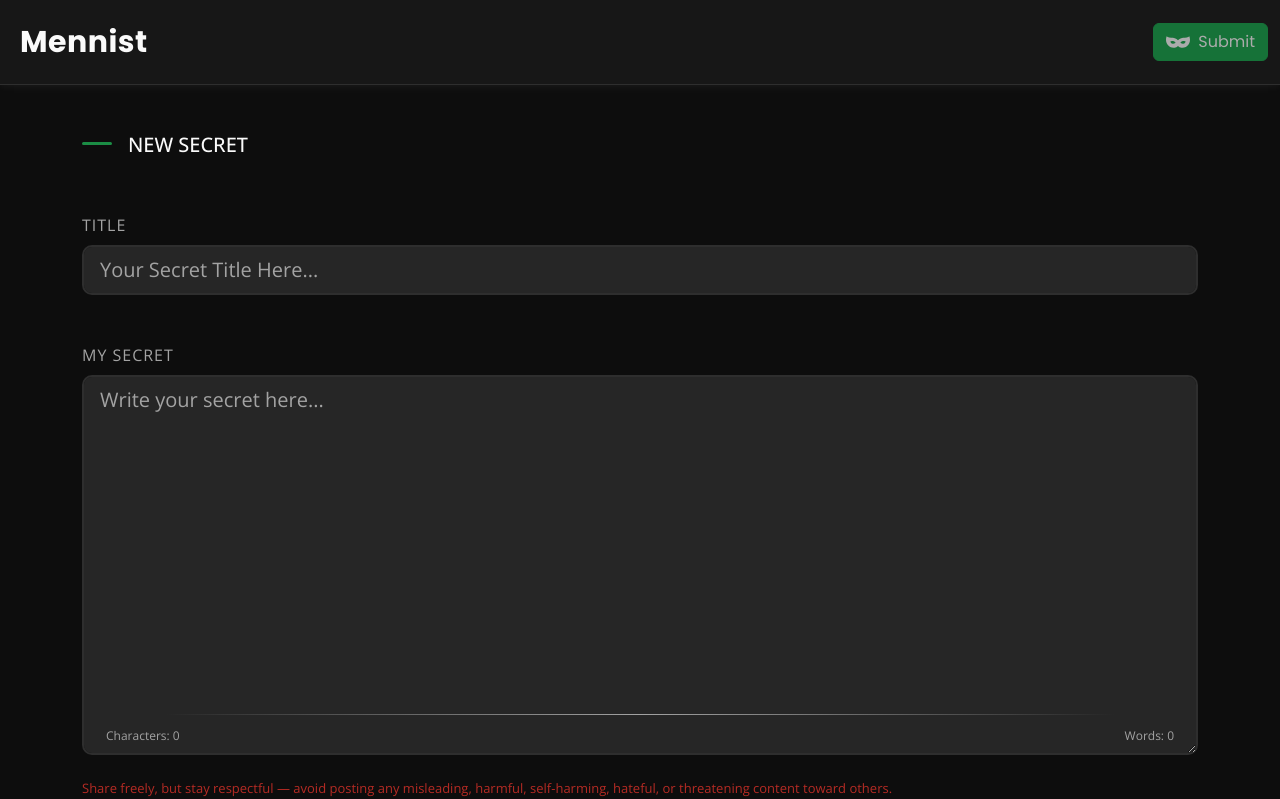
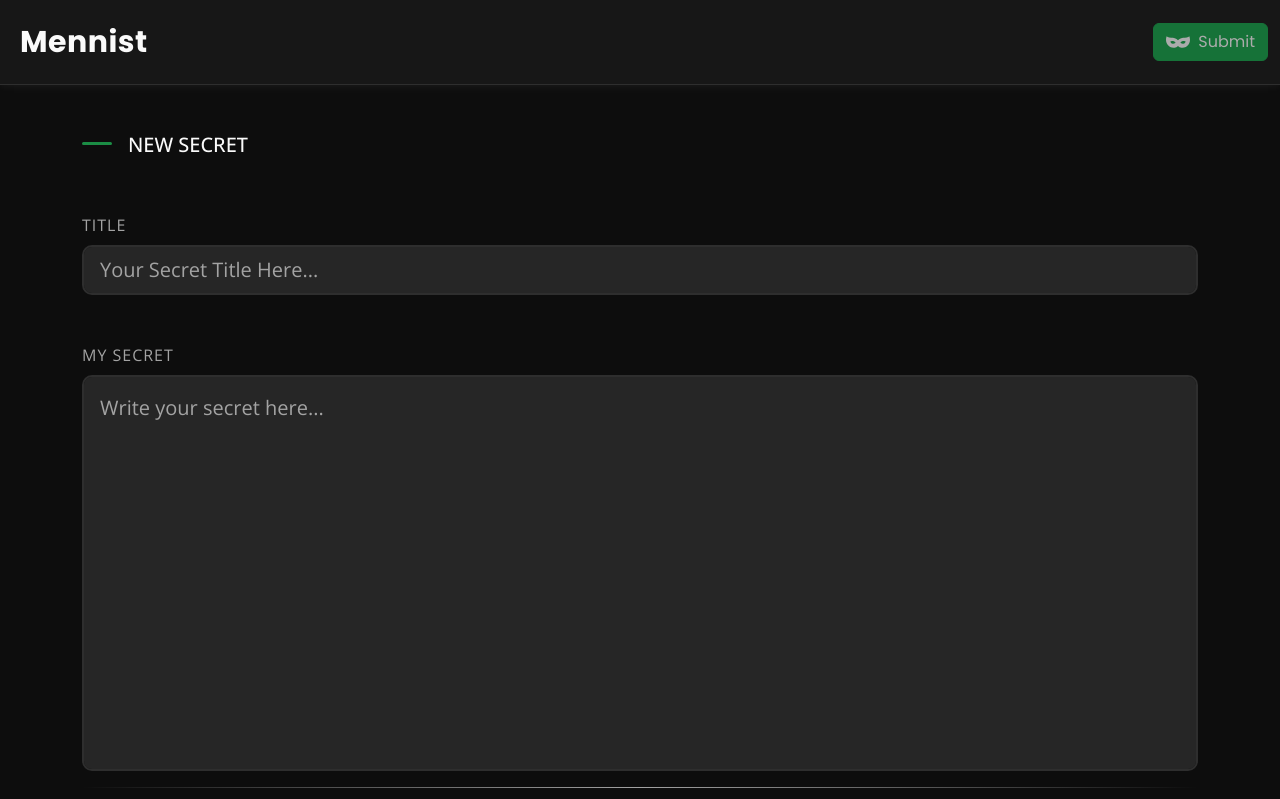
Before and after one commit to abhisheksable20/Mennist, a React (Create React App) app in the folder client/: page /submit-secret in a window 1280 px wide. Shown: the top 799 px of the page. Built offline with nearby package versions, Linux system fonts and the light colour scheme.

Commit message:
worked on textarea style

```diff
--- a/client/src/App.css
+++ b/client/src/App.css
@@ -177,17 +177,15 @@ body {
 
 /* Divider line */
 .textarea-divider {
-  position: absolute;
-  bottom: 40px;
-  left: 50%;
-  transform: translateX(-50%);
-
-  width: 85%;
+  position: static;
+  width: 100%;
   height: 1px;
-  background: linear-gradient(to right,
-      transparent,
-      #A3A3A3,
-      transparent);
+  background: linear-gradient(
+    to right,
+    transparent,
+    #A3A3A3,
+    transparent
+  );
 }
 
 .custom-submit-span {
@@ -195,16 +193,16 @@ body {
   color: #A3A3A3;
 }
 
+.auto-grow-textarea {
+  min-height: 250px;
+  resize: none;
+  overflow-y: hidden;
+  padding: 16px;
+}
+
 /* Footer stats */
 .textarea-footer {
-  position: absolute;
-  bottom: 10px;
-  left: 0;
-  right: 0;
-  font-size: 12px;
-  color: #A3A3A3;
-  pointer-events: none;
-  /* prevents blocking typing */
+  position: static;
 }
 
 /* Placeholder */
--- a/client/src/components/ConversationPage.js
+++ b/client/src/components/ConversationPage.js
@@ -103,6 +103,10 @@ function ConversationPage() {
 
 
   const handleInputOnChange = (e) => {
+    const textarea = e.target;
+    textarea.style.height = "auto";
+    textarea.style.height = `${textarea.scrollHeight}px`;
+
     setInputMessage(e.target.value)
   }
 
@@ -121,6 +125,11 @@ function ConversationPage() {
       console.log(error);
     }
     finally {
+      const textarea = document.getElementById("chatInput");
+      if (textarea) {
+        textarea.style.height = "auto";
+      }
+
       setSendBtnDisability(false);
       setInputMessage("")
     }
--- a/client/src/components/SubmitSecret.js
+++ b/client/src/components/SubmitSecret.js
@@ -8,6 +8,9 @@ function SubmitSecret(props) {
 
   // Handle imput changing its texts
   const handleInputOnChange = (e) => {
+    e.target.style.height = "auto";
+    e.target.style.height = `${e.target.scrollHeight}px`;
+
     setContent({ ...content, [e.target.name]: e.target.value });
   }
 
@@ -18,7 +21,7 @@ function SubmitSecret(props) {
 
   // Handle total words count
   const totalWords = () => {
-    if(content.content.trim().length === 0)
+    if (content.content.trim().length === 0)
       return 0;
 
     return content.content.trim().split(/\s+/).length;
@@ -46,8 +49,7 @@ function SubmitSecret(props) {
       {/* Input form Content */}
       <div className="mt-5 mb-4">
         <label for="exampleFormControlTextarea1" className="form-label custom-label">MY SECRET</label>
-        <div className='position-relative'>
-          <textarea className="form-control form-control-lg custom-input"
+        <textarea className="form-control form-control-lg custom-input auto-grow-textarea"
           id="content"
           name='content'
           value={content.content}
@@ -57,17 +59,17 @@ function SubmitSecret(props) {
         </textarea>
 
         {/* Divider */}
-          <div className="textarea-divider"></div>
+        <div className="textarea-divider mt-3"></div>
 
         {/* Bottom stats */}
-          <div className="textarea-footer d-flex justify-content-between px-4">
+        <div className="d-flex justify-content-between mt-2">
           <span className='custom-submit-span'>{`Characters: ${totalCharacters()}`}</span>
           <span className='custom-submit-span'>{content && `Words: ${totalWords(content.content)}`}</span>
         </div>
-        </div>
+
       </div>
       <p className='condition-text'>Share freely, but stay respectful — avoid posting any misleading, harmful, self-harming, hateful, or threatening content toward others.</p>
-      <SubmitButton alert={props.alert}/>
+      <SubmitButton alert={props.alert} />
     </div>
   )
 }
--- a/client/src/styles/ChatPage.css
+++ b/client/src/styles/ChatPage.css
@@ -125,6 +125,8 @@
     box-shadow: none !important;
     font-family: "Open Sans", sans-serif;
     font-size: 16px;
+    overflow-y: hidden;
+    min-height: 24px;
     max-height: 180px;
 }
 
@@ -158,11 +160,11 @@
 }
 
 .e2ee-notice {
-  display: block;
-  text-align: center;
-  margin-top: 6px;
-  font-size: 0.75rem;
-  color: #6c757d;
+    display: block;
+    text-align: center;
+    margin-top: 6px;
+    font-size: 0.75rem;
+    color: #6c757d;
 }
 
 /*  */
```
Lines whose indentation alone changed are shown as unchanged.
